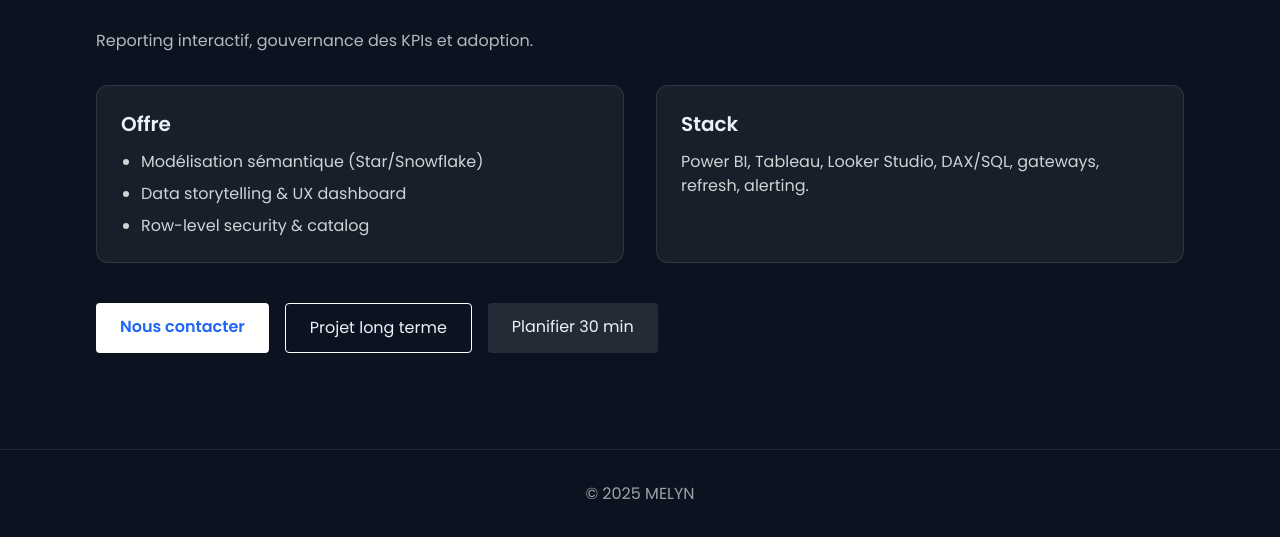
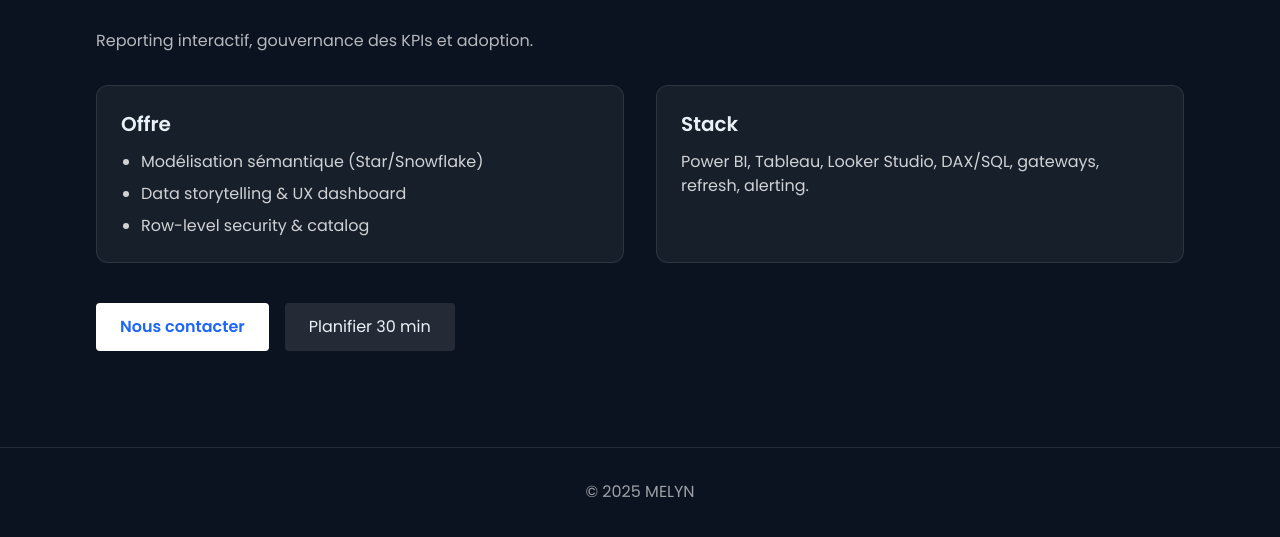
Before and after one commit to Malekelones/melyn-site, a plain HTML site: page services/bi.html in a window 1280 px wide. Shown: the part 387-924 px from the top of the page. Drawn offline with nearby package versions, Linux system fonts and the light colour scheme.

Commit message:
Update bi.html

```diff
--- a/services/bi.html
+++ b/services/bi.html
@@ -74,7 +74,6 @@
 
   <div class="mt-10 flex flex-col sm:flex-row gap-4">
     <a href="/#contact" class="bg-white text-primary px-6 py-3 rounded font-semibold text-center">Nous contacter</a>
-    <a href="/long-terme.html" class="border border-white px-6 py-3 rounded text-center">Projet long terme</a>
     <a href="https://calendly.com/onesmalek-benamor/30min" class="bg-white/10 px-6 py-3 rounded text-center">Planifier 30 min</a>
   </div>
 </main>
```
